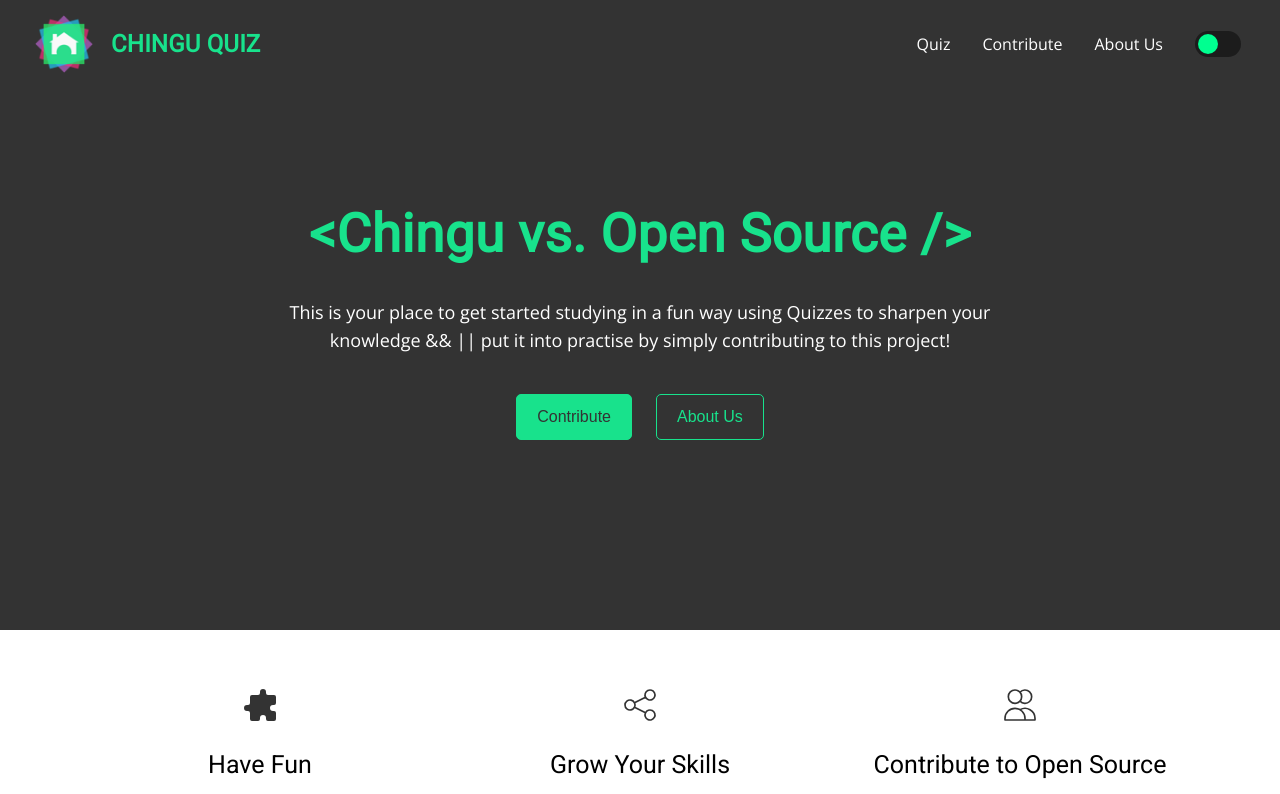
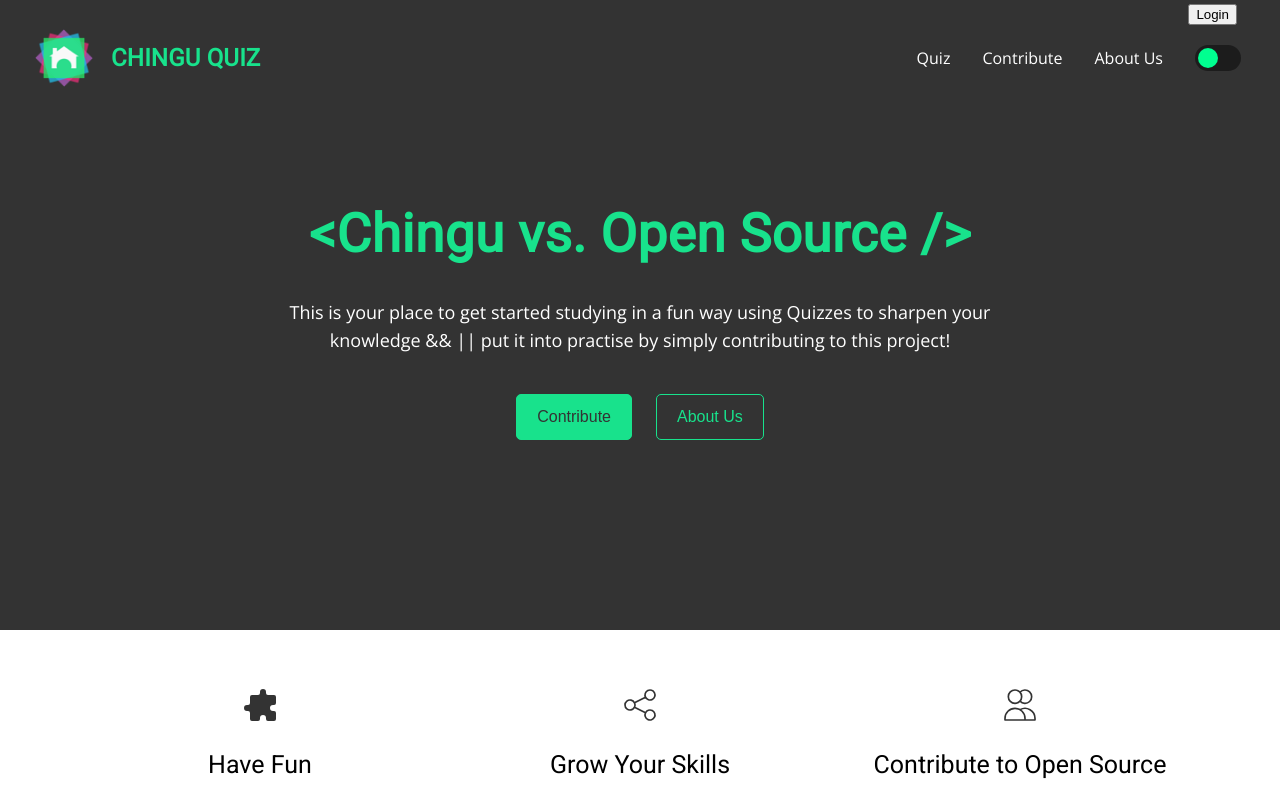
Before and after one commit to chingu-voyages/moonshot-chingu-quiz, a Next.js app: page / in a window 1280 px wide. Shown: the top 794 px of the page. Built offline with nearby package versions, Linux system fonts and the light colour scheme; no server answers.

Commit message:
Add Login / Logout buttons in Layout component

```diff
--- a/components/layout/Layout.tsx
+++ b/components/layout/Layout.tsx
@@ -4,8 +4,9 @@
 import React, { useState, useEffect } from "react";
 import Head from "next/head";
 import Link from "next/link";
-import styled             from "styled-components";
-import Footer             from "./Footer";
+import styled from "styled-components";
+import Footer from "./Footer";
+import { useSession } from "next-auth/client";
 import { breakpointsRaw } from "../../frontend-config";
 
 import MobileMenu from "./MobileMenu";
@@ -13,6 +14,7 @@ import MobileMenu from "./MobileMenu";
 import {
   Wrapper,
   InnerWrapper,
+  TopBarInnerWrapper,
   LogoWrapper,
   Logo,
   LogoText,
@@ -34,6 +36,8 @@ interface LayoutProps {
 }
 
 const Layout = ({ children, toggleTheme, isDarkTheme }: LayoutProps) => {
+  const [session, loading] = useSession();
+
   const [mobile, setMobile] = useState(false);
   const [headerShadow, setHeaderShadow] = useState(false);
   const [mobileMenuActive, setMobileMenuActive] = useState(false);
@@ -84,6 +88,29 @@ const Layout = ({ children, toggleTheme, isDarkTheme }: LayoutProps) => {
       </Head>
 
       <Wrapper withShadow={headerShadow}>
+        <div style={{ height: "100%" }}>
+          <TopBarInnerWrapper>
+            <div>
+              {session?.user?.email ? (
+                <button
+                  onClick={() => (window.location.href = "/api/auth/signout")}
+                >
+                  Logout
+                </button>
+              ) : (
+                <button
+                  onClick={() => (window.location.href = "/api/auth/signin")}
+                >
+                  Login
+                </button>
+              )}
+            </div>
+            {session?.user?.email && (
+              <div>
+                Signed in as: <i>{session.user.email}</i>
+              </div>
+            )}
+          </TopBarInnerWrapper>
           <InnerWrapper>
             <Link href="/">
               <LogoWrapper>
@@ -91,7 +118,6 @@ const Layout = ({ children, toggleTheme, isDarkTheme }: LayoutProps) => {
                 <LogoText>Chingu Quiz</LogoText>
               </LogoWrapper>
             </Link>
-
             {mobile ? (
               <MobileMenu
                 active={mobileMenuActive}
@@ -104,21 +130,19 @@ const Layout = ({ children, toggleTheme, isDarkTheme }: LayoutProps) => {
                 <Link href="/quizzes">
                   <NavbarLink>Quiz</NavbarLink>
                 </Link>
-
                 <Link href="/contribute">
                   <NavbarLink>Contribute</NavbarLink>
                 </Link>
-
                 <Link href="/about">
                   <NavbarLink>About Us</NavbarLink>
                 </Link>
-
                 <NavbarToggleSwitch onClick={toggleTheme}>
                   <ToggleSwitchSlider isDarkTheme={isDarkTheme} />
                 </NavbarToggleSwitch>
               </Navbar>
             )}
           </InnerWrapper>
+        </div>
       </Wrapper>
 
       <Main>{children}</Main>
--- a/components/layout/styles.ts
+++ b/components/layout/styles.ts
@@ -24,9 +24,20 @@ export const InnerWrapper = styled.div`
   justify-content: space-between;
   width: 1440px;
   max-width: calc(100% - 70px);
-  height: 100%;
   margin: 0 auto;
 `;
+
+export const TopBarInnerWrapper = styled(InnerWrapper)`
+  color: white;
+  justify-content: flex-start;
+  padding: 4px 8px;
+  flex-direction: row-reverse;
+
+  & > div {
+    font-size: 0.8rem;
+    margin-left: 8px;
+  }
+`
 
 // LOGO //
 export const LogoWrapper = styled.a`
```
Lines whose indentation alone changed are shown as unchanged.
